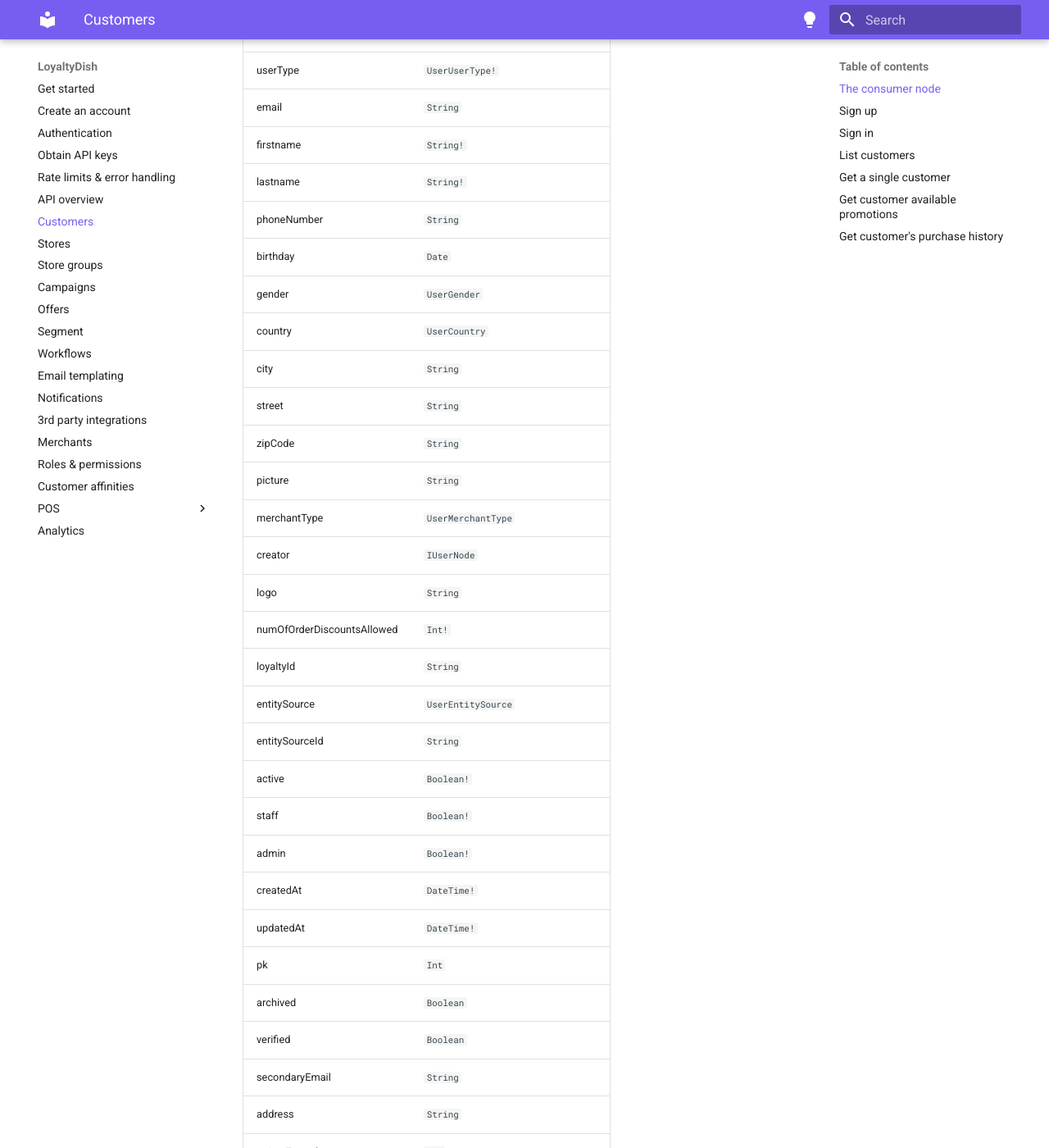
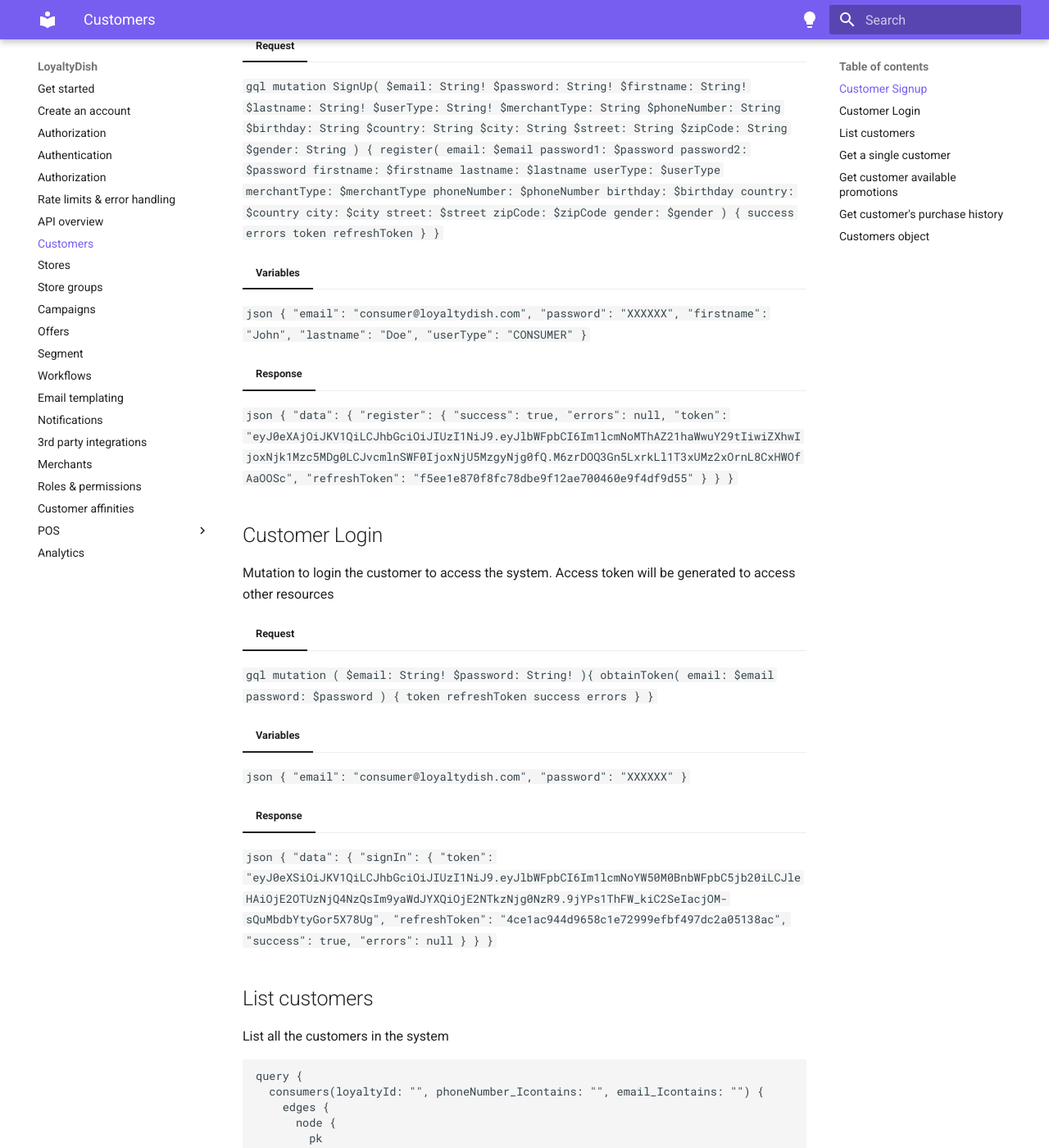
Before and after one commit to Loyaltydish/loyaltydish-docs, an MkDocs documentation site: the page built from docs/customers.md, in a window 1280 px wide and 1400 px high, scrolled down 395 px. Shown: the whole window at 82% size. Built offline with MkDocs 1.6.1 and Material for MkDocs 9.7.7, drawn with Linux system fonts in a browser that asks for light colours; some of the changed text lies outside the part shown.

Commit message:
Updated customer API docs

````diff
--- a/docs/customers.md
+++ b/docs/customers.md
@@ -1,65 +1,36 @@
-## The consumer node
+Create, manage and sync customers from internal and external sources (like Spotify, salesforce, etc.)
 
-| Method                     | Type               | Description |
-| -------------------------- | ------------------ | ----------- |
-| id                         | `ID!`              |
-| lastLogin                  | `DateTime`         |
-| extraInfo                  | `JSONString`       |
-| deletedAt                  | `DateTime`         |
-| userType                   | `UserUserType!`    |
-| email                      | `String`           |
-| firstname                  | `String!`          |
-| lastname                   | `String!`          |
-| phoneNumber                | `String`           |
-| birthday                   | `Date`             |
-| gender                     | `UserGender`       |
-| country                    | `UserCountry`      |
-| city                       | `String`           |
-| street                     | `String`           |
-| zipCode                    | `String`           |
-| picture                    | `String`           |
-| merchantType               | `UserMerchantType` |
-| creator                    | `IUserNode`        |
-| logo                       | `String`           |
-| numOfOrderDiscountsAllowed | `Int!`             |
-| loyaltyId                  | `String`           |
-| entitySource               | `UserEntitySource` |
-| entitySourceId             | `String`           |
-| active                     | `Boolean!`         |
-| staff                      | `Boolean!`         |
-| admin                      | `Boolean!`         |
-| createdAt                  | `DateTime!`        |
-| updatedAt                  | `DateTime!`        |
-| pk                         | `Int`              |
-| archived                   | `Boolean`          |
-| verified                   | `Boolean`          |
-| secondaryEmail             | `String`           |
-| address                    | `String`           |
-| pointsEarned               | `Int`              |
+The customer APIs also enable to fetch all customer-related resources like orders, promotions, loyalty point and more
 
-## Sign up
+## Customer Signup
+
+Create a new customer
 
 === "Request"
 `gql mutation SignUp( $email: String! $password: String! $firstname: String! $lastname: String! $userType: String! $merchantType: String $phoneNumber: String $birthday: String $country: String $city: String $street: String $zipCode: String $gender: String ) { register( email: $email password1: $password password2: $password firstname: $firstname lastname: $lastname userType: $userType merchantType: $merchantType phoneNumber: $phoneNumber birthday: $birthday country: $country city: $city street: $street zipCode: $zipCode gender: $gender ) { success errors token refreshToken } } `
 
 === "Variables"
-`json { "email": "consumer1@gmail.com", "password": "12345@abc", "firstname": "John", "lastname": "Doe", "userType": "CONSUMER" } `
+`json { "email": "consumer@loyaltydish.com", "password": "XXXXXX", "firstname": "John", "lastname": "Doe", "userType": "CONSUMER" } `
 
 === "Response"
-`json { "data": { "register": { "success": true, "errors": null, "token": "eyJ0eXAiOiJKV1QiLCJhbGciOiJIUzI1NiJ9.eyJlbWFpbCI6Im1lcmNoMThAZ21haWwuY29tIiwiZXhwIjoxNjk1Mzc5MDg0LCJvcmlnSWF0IjoxNjU5MzgyNjg0fQ.M6zrDOQ3Gn5LxrkLl1T3xUMz2xOrnL8CxHWOfAaOOSc", "refreshToken": "f5ee1e870f8fc78dbe9f12ae700460e9f4df9d55" } } } `
+`json { "data": { "register": { "success": true, "errors": null, "token": "eyJ0eXAjOiJKV1QiLCJhbGciOiJIUzI1NiJ9.eyJlbWFpbCI6Im1lcmNoMThAZ21haWwuY29tIiwiZXhwIjoxNjk1Mzc5MDg0LCJvcmlnSWF0IjoxNjU5MzgyNjg0fQ.M6zrDOQ3Gn5LxrkLl1T3xUMz2xOrnL8CxHWOfAaOOSc", "refreshToken": "f5ee1e870f8fc78dbe9f12ae700460e9f4df9d55" } } } `
 
-## Sign in
+## Customer Login
+
+Mutation to login the customer to access the system. Access token will be generated to access other resources
 
 === "Request"
 `gql mutation ( $email: String! $password: String! ){ obtainToken( email: $email password: $password ) { token refreshToken success errors } } `
 
 === "Variables"
-`json { "email": "consumer1@gmail.com", "password": "12345@abc" } `
+`json { "email": "consumer@loyaltydish.com", "password": "XXXXXX" } `
 
 === "Response"
-`json { "data": { "signIn": { "token": "eyJ0eXAiOiJKV1QiLCJhbGciOiJIUzI1NiJ9.eyJlbWFpbCI6Im1lcmNoYW50M0BnbWFpbC5jb20iLCJleHAiOjE2OTUzNjQ4NzQsIm9yaWdJYXQiOjE2NTkzNjg0NzR9.9jYPs1ThFW_kiC2SeIacjOM-sQuMbdbYtyGor5X78Ug", "refreshToken": "4ce1ac944d9658c1e72999efbf497dc2a05138ac", "success": true, "errors": null } } } `
+`json { "data": { "signIn": { "token": "eyJ0eXSiOiJKV1QiLCJhbGciOiJIUzI1NiJ9.eyJlbWFpbCI6Im1lcmNoYW50M0BnbWFpbC5jb20iLCJleHAiOjE2OTUzNjQ4NzQsIm9yaWdJYXQiOjE2NTkzNjg0NzR9.9jYPs1ThFW_kiC2SeIacjOM-sQuMbdbYtyGor5X78Ug", "refreshToken": "4ce1ac944d9658c1e72999efbf497dc2a05138ac", "success": true, "errors": null } } } `
 
 ## List customers
+
+List all the customers in the system
 
 ```gql
 query {
@@ -86,6 +57,8 @@
 ```
 
 ## Get a single customer
+
+Returns the customer resource by ID
 
 ```gql
 query {
@@ -121,6 +94,8 @@
 
 ## Get customer available promotions
 
+Returns all the promotions target to the customer
+
 ```gql
 query (
   $consumerLoyaltyId: String
@@ -146,6 +121,8 @@
 
 ## Get customer's purchase history
 
+Return all the orders placed by the customer ID filter by duration
+
 ```gql
 query (
   $id: ID!
@@ -170,3 +147,44 @@
   }
 `
 ```
+
+## Customers object
+
+Provides the fields and values to use when creating or updating a customer.
+
+
+| Method                     | Type               | Description |
+| -------------------------- | ------------------ | ----------- |
+| id                         | `ID!`              |Unique ID of the customer
+| lastLogin                  | `DateTime`         |The last time the customer login time to the system
+| extraInfo                  | `JSONString`       |Create custom fields in key/value pair
+| deletedAt                  | `DateTime`         |Datetime when customer is inactivated
+| userType                   | `UserUserType!`    |Default to "CONSUMER"
+| email                      | `String`           |Unique email ID for the customer
+| firstname                  | `String!`          |The customer's first name.
+| lastname                   | `String!`          |The customer's last name.
+| phoneNumber                | `String`           |The customer's primary phone #. The phone number should comply with the E.164 international telephone numbering plan.
+| birthday                   | `Date`             |The customer's birth date
+| gender                     | `UserGender`       |Gender of the customer
+| country                    | `UserCountry`      |The customer's country
+| city                       | `String`           |The customer's city
+| street                     | `String`           |The customer's street address
+| zipCode                    | `String`           |The customer's zip code
+| picture                    | `String`           |Profile picture of the customer
+| merchantType               | `UserMerchantType` |Default to Null
+| creator                    | `IUserNode`        |Default to Null
+| logo                       | `String`           |Default to Null
+| numOfOrderDiscountsAllowed | `Int!`             |Default to Null
+| loyaltyId                  | `String`           |The customer's unique Loyalty ID
+| entitySource               | `UserEntitySource` |Source from which the customer's is created
+| entitySourceId             | `String`           |Unique Entity ID of the customer created from the source
+| active                     | `Boolean!`         |False if the customer's is deleted
+| staff                      | `Boolean!`         |Default to Null
+| admin                      | `Boolean!`         |Default to Null
+| createdAt                  | `DateTime!`        |The time the customer's was created
+| updatedAt                  | `DateTime!`        |The time the customer's was last updated
+| archived                   | `Boolean`          |false if customer is no-longer active
+| verified                   | `Boolean`          |Confirms whether the customer's email ID is verified
+| secondaryEmail             | `String`           |Secondary email of the customer
+| address                    | `String`           |Complete address of the customer
+| pointsEarned               | `Int`              |Loyalty Points earned by the customer by merchant
--- a/mkdocs.yml
+++ b/mkdocs.yml
@@ -23,6 +23,7 @@
 nav:
   - Get started: "get_started.md" # TODO
   - Create an account: "create_an_account.md"
+  - Authorization: "authorization.md"
   - Authentication: "authentication.md"
   - Obtain API keys: "authorization.md"
   - Rate limits & error handling: "rate_limits_and_error_handling.md"
````
Also changed, not shown: docs/api_overview.md (+3 -3 lines), docs/authentication.md (+9 -0 lines), docs/get_started.md (+5 -0 lines).
